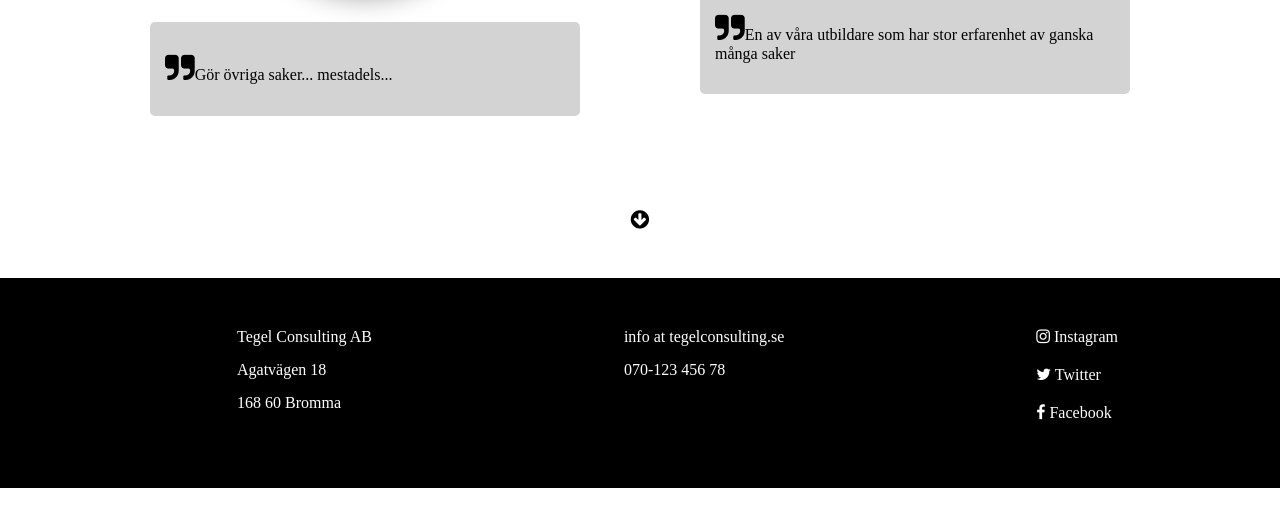
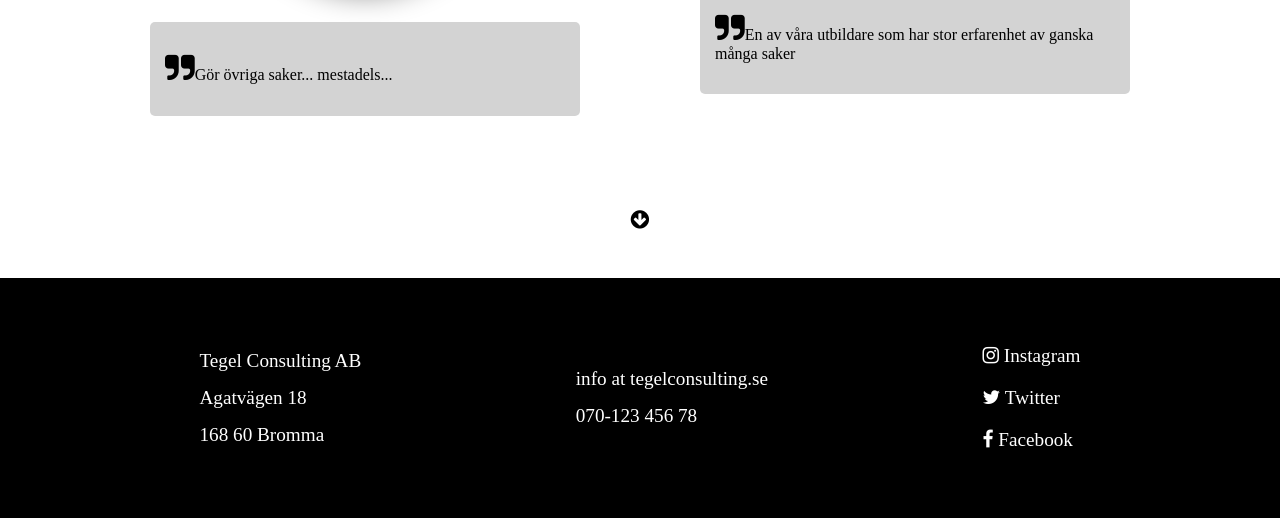
Before and after one commit to elgen98/timeandsheep, a website: page index.html in a window 1280 px wide. Shown: the part 1735-2253 px from the top of the page. Before the commit the page ends 2223 px from the top, so only its background shows below. Drawn offline with Linux system fonts and the light colour scheme.

Commit message:
removed comments and uneeded css

```diff
--- a/SCSS/main.scss
+++ b/SCSS/main.scss
@@ -31,15 +31,11 @@ body {
   text-decoration: underline;
 }
 
-/* menu */
-
 .header .menu {
   clear: both;
   max-height: 0;
   transition: max-height 0.2s ease-out;
 }
-
-/* menu icon */
 
 .header .menu-icon {
   cursor: pointer;
@@ -76,8 +72,6 @@ body {
 .header .menu-icon .navicon:after {
   top: -5px;
 }
-
-/* menu btn */
 
 .header .menu-btn {
   display: none;
@@ -188,10 +182,7 @@ footer {
     font-style: normal;
     font-size: 1.4rem;
     text-decoration: none;
-    margin-left: 75px;
-  }
-  a {
-    font-size: 1.5rem;
+    margin-left: 25vw;
   }
 }
 @include mixins.desktop-only {
@@ -237,14 +228,15 @@ footer {
     }
   }
   footer {
-    height: 20vh;
+    height: 30vh;
     flex-direction: row;
     justify-content: space-evenly;
-    align-items: flex-start;
-    padding-top: 50px;
+    align-items: center;
+
     address,
     a {
-      font-size: 1rem;
+      margin: 0;
+      font-size: 1.2rem;
     }
   }
 }
```
Also changed, not shown: CSS/main.css.
